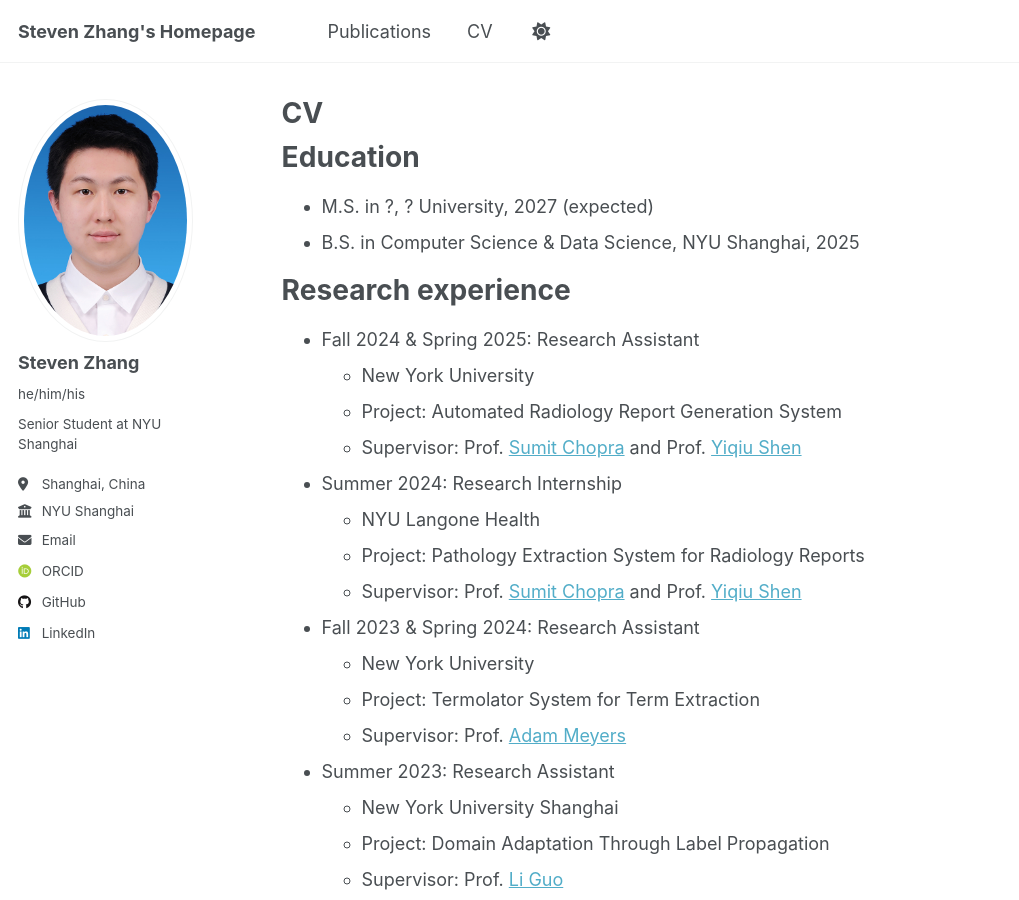
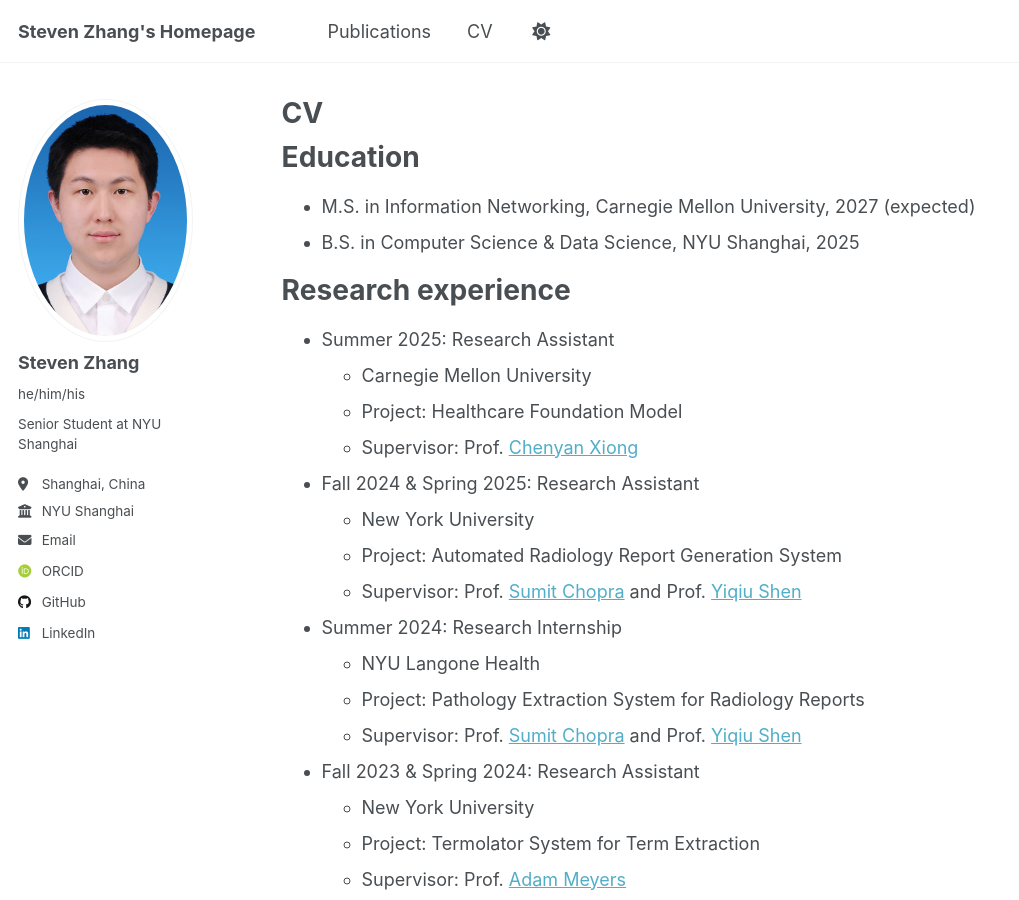
Before and after one commit to qingYzhang/qingYzhang.github.io, a Jekyll site: the page built from _pages/cv.md, in a window 1280 px wide and 900 px high. Shown: the whole window, without its empty margins (0-1019 px from the left). Built offline with Jekyll 4.4.1, drawn with Linux system fonts in a browser that asks for light colours; some web fonts are replaced.

Commit message:
Update cv.md

```diff
--- a/_pages/cv.md
+++ b/_pages/cv.md
@@ -11,11 +11,16 @@ redirect_from:
 
 Education
 ======
-* M.S. in ?, ? University, 2027 (expected)
+* M.S. in Information Networking, Carnegie Mellon University, 2027 (expected)
 * B.S. in Computer Science & Data Science, NYU Shanghai, 2025
 
 Research experience
 ======
+* Summer 2025: Research Assistant
+  * Carnegie Mellon University
+  * Project: Healthcare Foundation Model
+  * Supervisor: Prof. [Chenyan Xiong](https://www.cs.cmu.edu/~cx/)
+
 * Fall 2024 & Spring 2025: Research Assistant
   * New York University
   * Project: Automated Radiology Report Generation System
```
